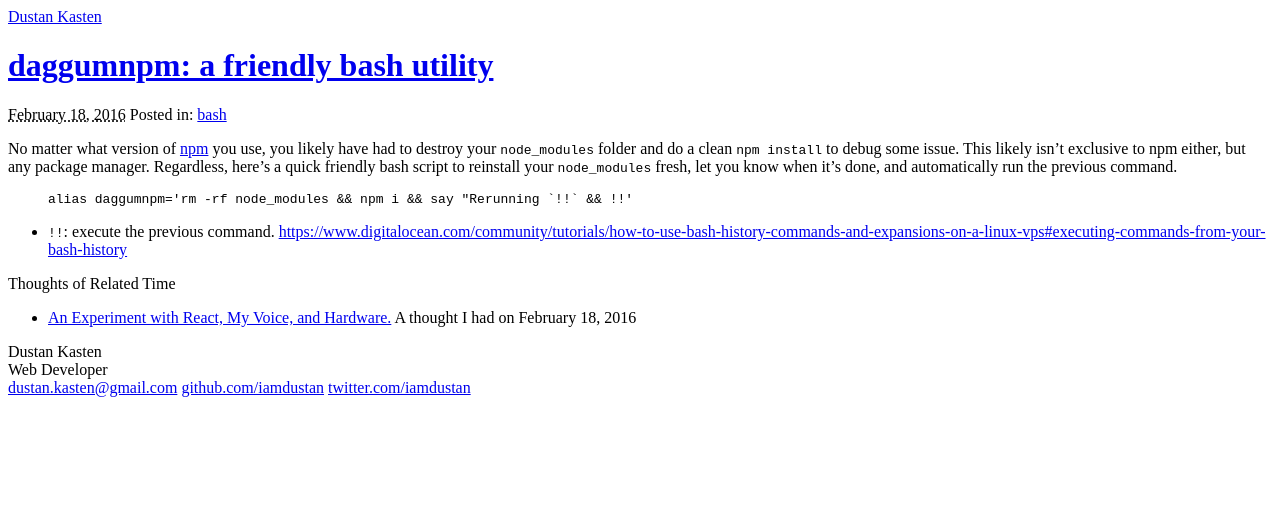
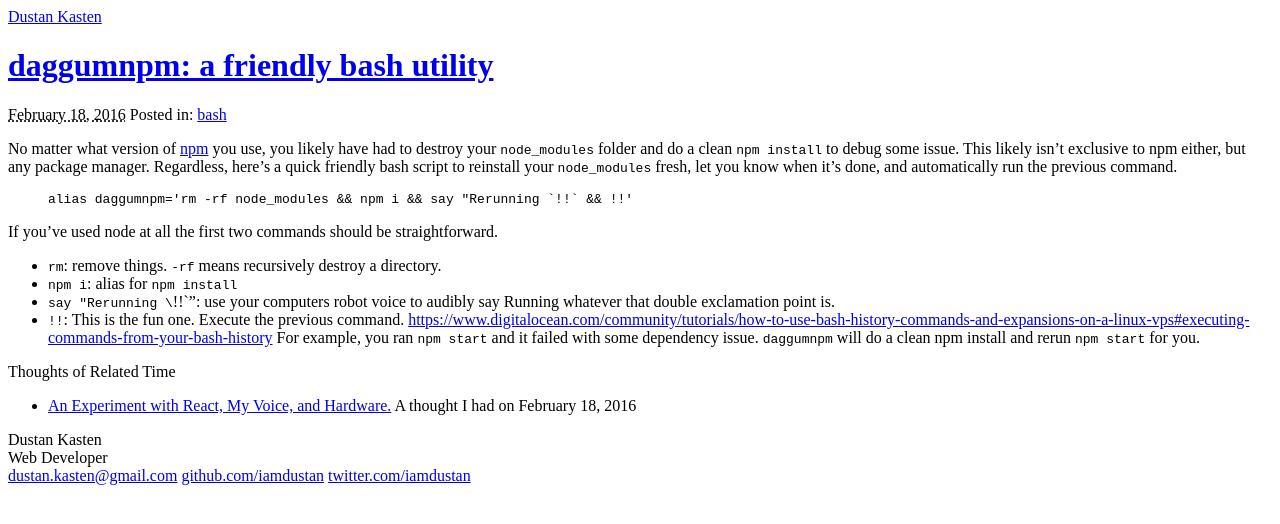
Before and after one commit to iamdustan/iamdustan.github.io, a Jekyll site: the page built from _posts/2016-02-18-daggumnpm.md, in a window 1280 px wide. Shown: the top 524 px of the page. Built offline with Jekyll 4.4.1, drawn with Linux system fonts in a browser that asks for light colours; some web fonts are replaced; comment, search, counter and statistics services are not loaded.

Commit message:
finish daggumnpm

```diff
--- a/_posts/2016-02-18-daggumnpm.md
+++ b/_posts/2016-02-18-daggumnpm.md
@@ -17,4 +17,14 @@ fresh, let you know when it’s done, and automatically run the previous command
 alias daggumnpm='rm -rf node_modules && npm i && say "Rerunning `!!` && !!'
 {% endhighlight %}
 
-* `!!`: execute the previous command. [https://www.digitalocean.com/community/tutorials/how-to-use-bash-history-commands-and-expansions-on-a-linux-vps#executing-commands-from-your-bash-history](https://www.digitalocean.com/community/tutorials/how-to-use-bash-history-commands-and-expansions-on-a-linux-vps#executing-commands-from-your-bash-history)
+
+If you’ve used node at all the first two commands should be straightforward.
+
+
+* `rm`: remove things. `-rf` means recursively destroy a directory.
+* `npm i`: alias for `npm install`
+* `say "Rerunning \`!!\`": use your computers robot voice to audibly say Running
+  whatever that double exclamation point is.
+* `!!`: This is the fun one. Execute the previous command. [https://www.digitalocean.com/community/tutorials/how-to-use-bash-history-commands-and-expansions-on-a-linux-vps#executing-commands-from-your-bash-history](https://www.digitalocean.com/community/tutorials/how-to-use-bash-history-commands-and-expansions-on-a-linux-vps#executing-commands-from-your-bash-history)
+  For example, you ran `npm start` and it failed with some dependency issue.
+  `daggumnpm` will do a clean npm install and rerun `npm start` for you.
```
